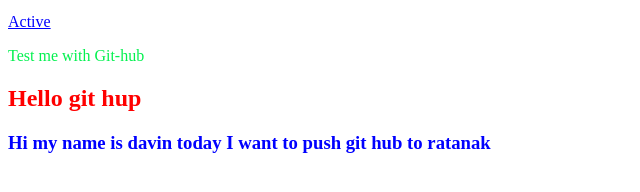
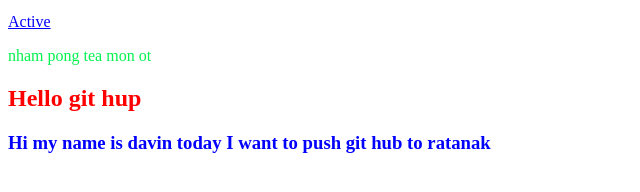
Before and after one commit to Ratanak-IT/Formation, a plain HTML site: page CSS layout/index.html in a window 1280 px wide. Shown: the part 206-398 px from the top of the page, 0-640 px from the left. Drawn offline with Linux system fonts and the light colour scheme.

Commit message:
ArthurDavin

```diff
--- a/CSS layout/index.html
+++ b/CSS layout/index.html
@@ -16,7 +16,7 @@
         <h2>Home</h2>
         <p>I miss home, I want to hometown</p>
         <a href="#">Active</a>
-        <p>Test me with Git-hub</p>
+        <p>nham pong tea mon ot </p>
         <h2>Hello git hup</h2>
         <h3>Hi my name is davin today I want to push git hub to ratanak</h3>
     </div>
```
